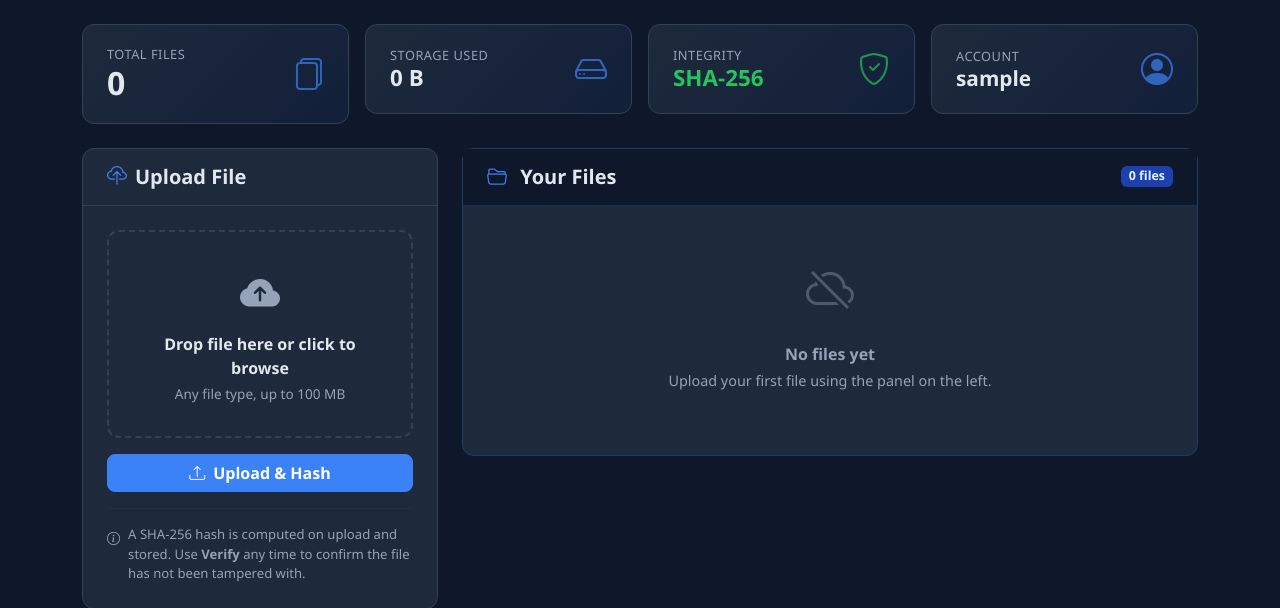
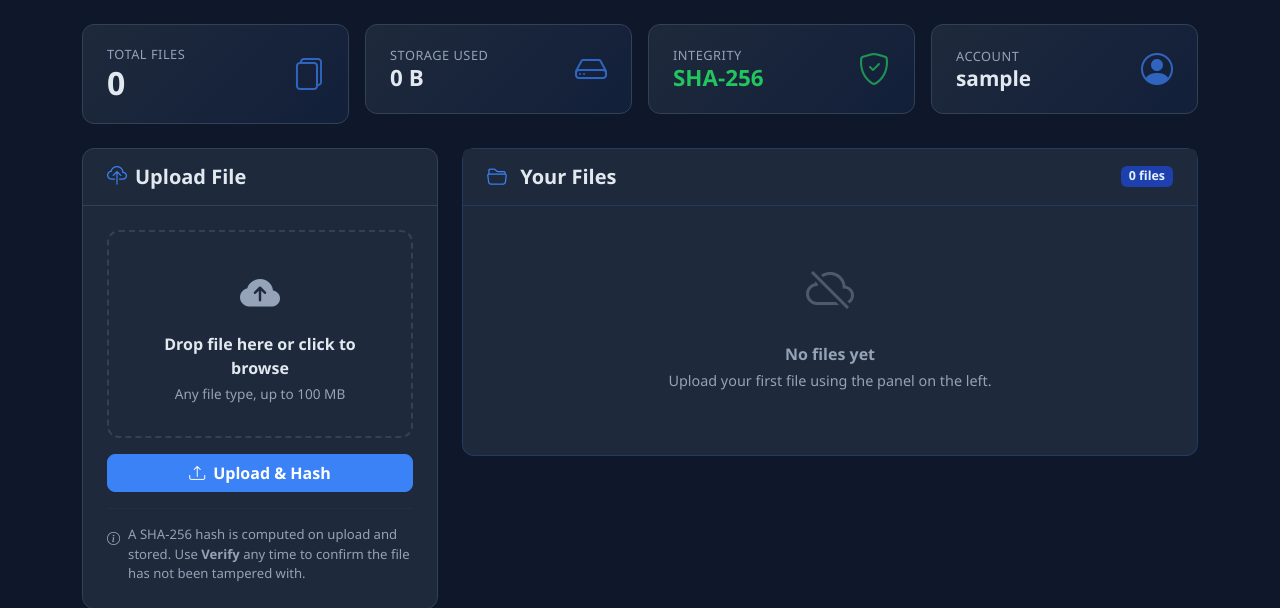
Before and after one commit to SaveerIsOP/secure-file-vault, a Flask app: page /dashboard in a window 1280 px wide. Shown: the part 57-665 px from the top of the page. Run offline with Flask 3, Linux system fonts and the light colour scheme; the visitor is signed in with stand-in values (Sample User, id 1); data that the repository does not hold is empty.

Commit message:
Update dashboard.html

```diff
--- a/templates/dashboard.html
+++ b/templates/dashboard.html
@@ -76,7 +76,7 @@
   <!-- Files Table -->
   <div class="col-12 col-lg-8">
   <div class="card" style="background:#1e293b; color:#ffffff; border-radius:12px; border:1px solid rgba(59,130,246,0.2);">
-      <div class="card-header py-3 px-4 d-flex align-items-center justify-content-between" style="background:#0f172a; border-bottom:1px solid rgba(59,130,246,0.2);">
+      <div class="card-header py-3 px-4 d-flex align-items-center justify-content-between" style="background:#1e293b; border-bottom:1px solid rgba(59,130,246,0.2);">
   <h5 class="mb-0 fw-semibold" style="color:#e2e8f0;">
     <i class="bi bi-folder2-open me-2" style="color:#3b82f6;"></i>
     Your Files
```
